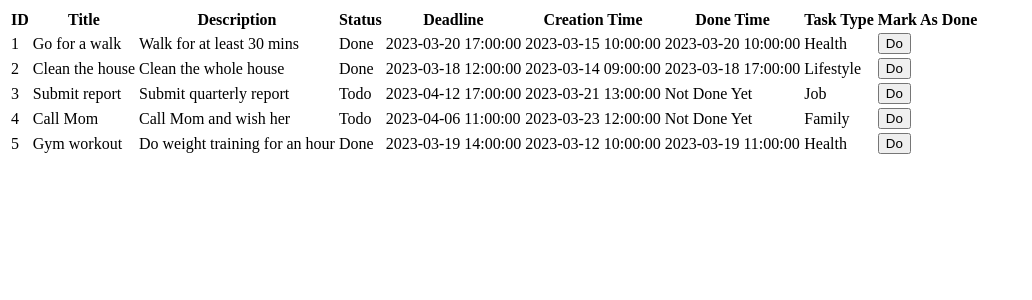
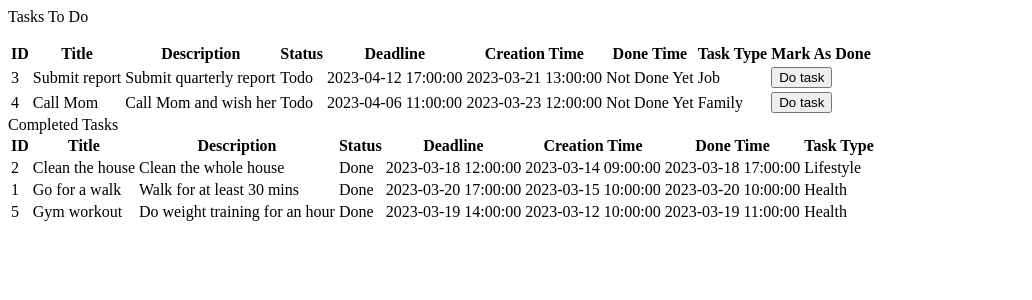
Before and after one commit to CanErsoy20/ToDo-App, a Flask app: page /tasks in a window 1280 px wide. Shown: the top 300 px of the page, without its empty margins (0-1032 px from the left). Run offline with Flask 2, Linux system fonts and the light colour scheme; a user stored in the database is signed in; data comes from the database, SQL or seed files in the repository; data that the repository does not hold is empty; some libraries are stand-ins or nearby versions.

Commit message:
completed tasks

```diff
--- a/app/app.py
+++ b/app/app.py
@@ -1,6 +1,7 @@
 
 import re
 import os
+from datetime import datetime
 from flask import Flask, render_template, request, redirect, url_for, session
 from flask_mysqldb import MySQL
 import MySQLdb.cursors
@@ -69,13 +70,31 @@ def register():
 def tasks():
     if session['loggedin']:
         cursor = mysql.connection.cursor(MySQLdb.cursors.DictCursor)
-        cursor.execute('SELECT * FROM Task WHERE user_id = % s', (session['userid'],))
-        tasks = cursor.fetchall()
+        cursor.execute('SELECT * FROM Task WHERE user_id = % s AND status != "Done" ORDER BY deadline DESC', (session['userid'],))
+        todoTasks  = cursor.fetchall()
 
-        return render_template('tasks.html', tasks = tasks)
+        cursor.execute('SELECT * FROM Task T WHERE user_id = % s AND status = "Done" ORDER BY (SELECT DATEDIFF((SELECT done_time FROM Task WHERE id = T.id), (SELECT creation_time FROM Task WHERE id = T.id))) ASC', (session['userid'],))
+        completedTasks = cursor.fetchall()
+
+        return render_template('tasks.html', todoTasks = todoTasks, completedTasks = completedTasks)
     else:
         message = 'Please login first!'
         return render_template('login_html', message = message)
+
+@app.route('/doTask', methods =['GET', 'POST'])
+def doTask():
+    if request.method == 'POST' and 'taskid' and 'title' in request.form:
+        taskId = request.form['taskid']
+        taskTitle = request.form['title']
+        doneTime = datetime.now()
+        cursor = mysql.connection.cursor(MySQLdb.cursors.DictCursor)
+        cursor.execute('UPDATE Task SET done_time = % s, status = % s WHERE id = % s)', (doneTime, 'Done', taskId))
+        mysql.connection.cursor(MySQLdb.cursors.DictCursor).commit()
+        message = 'Successfully finished the task % s', (taskTitle)
+        return redirect(url_for('tasks', message = message))
+    else:
+        message = 'Something went wrong!'
+        return redirect(url_for('tasks', message = message))
 
 @app.route('/analysis', methods =['GET', 'POST'])
 def analysis():
--- a/app/templates/tasks.html
+++ b/app/templates/tasks.html
@@ -1,7 +1,10 @@
 {% if message is defined and message %}
 <div class="alert alert-warning">{{ message }}</div>
 {% endif %}
-{% if tasks is defined and tasks %}
+<p1>Tasks To Do</p1>
+<!-- Tasks to do table -->
+{% if todoTasks is defined and todoTasks %}
+<form action="{{ url_for('doTask') }}" method="post"></form>
 <table>
   <tr>
     <th>ID</th>
@@ -14,21 +17,59 @@
     <th>Task Type</th>
     <th>Mark As Done</th>
   </tr>
-	{% for task in tasks %}
+  {% for todoTask in todoTasks %}
   <tr>
-		<td>{{task.id}}</td>
-		<td>{{task.title}}</td>
-		<td>{{task.description}}</td>
-		<td>{{task.status}}</td>
-		<td>{{task.deadline}}</td>
-		<td>{{task.creation_time}}</td>
-		{%if task.done_time%}
-			<td>{{task.done_time}}</td>
+    <td class="form-control" type="taskid" id="taskid" name = "taskid" >{{todoTask.id}}</td>
+    <td class="form-control" type="title" id="title" name = "title">{{todoTask.title}}</td>
+    <td>{{todoTask.description}}</td>
+    <td>{{todoTask.status}}</td>
+    <td>{{todoTask.deadline}}</td>
+    <td>{{todoTask.creation_time}}</td>
+    {%if todoTask.done_time%}
+    <td>{{todoTask.done_time}}</td>
     {%else %}
     <td>Not Done Yet</td>
     {% endif %}
-		<td>{{task.task_type}}</td>
-		<td><button class="btn btn-primary">Do</button></td>
+    <td>{{todoTask.task_type}}</td>
+    {% if todoTask.status != 'Done' %}
+    <td>
+      <button type="submit" class="btn btn-primary">Do task</button>
+    </td>
+    {% endif %}
+  </tr>
+  {% endfor %}
+</table>
+</form>
+{% endif %}
+
+<p1>Completed Tasks</p1>
+<!-- Tasks to do table -->
+{% if completedTasks is defined and completedTasks %}
+<table>
+  <tr>
+    <th>ID</th>
+    <th>Title</th>
+    <th>Description</th>
+    <th>Status</th>
+    <th>Deadline</th>
+    <th>Creation Time</th>
+    <th>Done Time</th>
+    <th>Task Type</th>
+  </tr>
+  {% for completedTask in completedTasks %}
+  <tr>
+    <td class="form-control" id="taskid" name = "taskid" >{{completedTask.id}}</td>
+    <td class="form-control" id="title" name = "title">{{completedTask.title}}</td>
+    <td>{{completedTask.description}}</td>
+    <td>{{completedTask.status}}</td>
+    <td>{{completedTask.deadline}}</td>
+    <td>{{completedTask.creation_time}}</td>
+    {%if completedTask.done_time%}
+    <td>{{completedTask.done_time}}</td>
+    {%else %}
+    <td>Not Done Yet</td>
+    {% endif %}
+    <td>{{completedTask.task_type}}</td>
   </tr>
   {% endfor %}
 </table>
--- a/schema.sql
+++ b/schema.sql
@@ -31,9 +31,9 @@ INSERT INTO User values (1, 'pass123', 'user1', 'user1@example.com'),(2, 'passwo
 INSERT INTO Task values
     (1, 'Go for a walk', 'Walk for at least 30 mins', 'Done', '2023-03-20 17:00:00', '2023-03-15 10:00:00', '2023-03-20 10:00:00', 1, 'Health'),
     (2, 'Clean the house', 'Clean the whole house', 'Done', '2023-03-18 12:00:00', '2023-03-14 09:00:00', '2023-03-18 17:00:00', 1, 'Lifestyle'),
-    (3, 'Submit report', ' Submit quarterly report', 'Todo', '2023-04-12 17:00:00', '2023-03-21 13:00:00', NULL, '1', 'Job'),
-    (4, 'Call Mom', 'Call Mom and wish her', 'Todo', '2023-04-06 11:00:00 ', '2023-03-23 12:00:00 ', NULL, '1', 'Family'),
-    (5, 'Gym workout', 'Do weight training for an hour', 'Done', '2023-03-19 14:00:00', '2023-03-12 10:00:00', '2023-03-19 11:00:00', '1', 'Health'),
+    (3, 'Submit report', ' Submit quarterly report', 'Todo', '2023-04-12 17:00:00', '2023-03-21 13:00:00', NULL, 1, 'Job'),
+    (4, 'Call Mom', 'Call Mom and wish her', 'Todo', '2023-04-06 11:00:00 ', '2023-03-23 12:00:00 ', NULL, 1, 'Family'),
+    (5, 'Gym workout', 'Do weight training for an hour', 'Done', '2023-03-19 14:00:00', '2023-03-12 10:00:00', '2023-03-19 11:00:00', 1, 'Health'),
     (6, 'Play guitar', 'Learn new song for an hour', 'Todo', '2023-04-05 20:00:00', '2023-03-20 14:00:00', NULL, 2 ,'Hobbies'),
     (7, 'Book flights', 'Book flights for summer vacation', 'Done', '2023-03-16 09:00:00', '2023-03-13 13:00:00', '2023-03-16 11:00:00', 2 ,'Lifestyle'),
     (8, 'Write a blog post', 'Write about recent project', 'Todo', '2023-04-11 17:00:00', '2023-03-22 09:00:00', NULL, 2, 'Job'),
```
Lines whose indentation alone changed are shown as unchanged.
